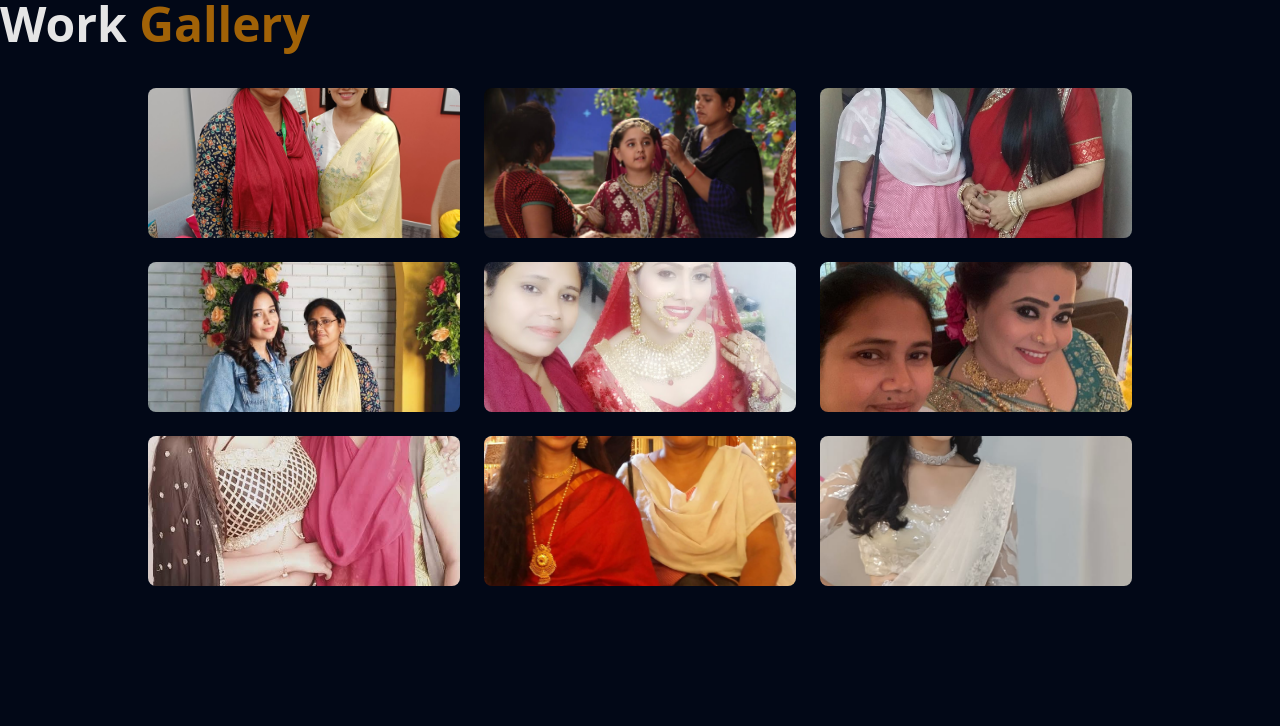
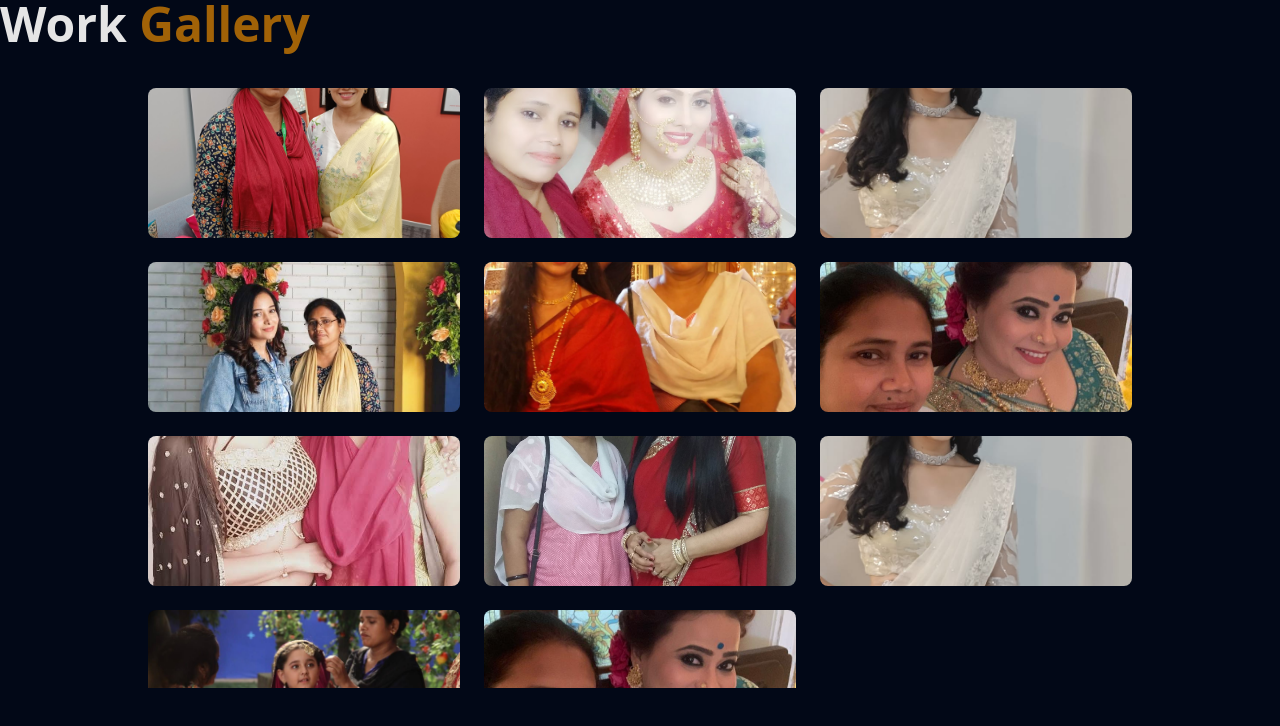
Before and after one commit to ZaidR07/HairStylist, a Next.js app: page /Work in a window 1280 px wide. Shown: the top 726 px of the page. Built offline with nearby package versions, Linux system fonts and the light colour scheme.

Commit message:
5 update

```diff
--- a/src/app/(Pages)/Work/page.tsx
+++ b/src/app/(Pages)/Work/page.tsx
@@ -22,6 +22,8 @@ const images = [
   "/Gallery7.jpeg",
   "/Gallery8.jfif",
   "/Gallery9.jfif",
+  "/Gallery8.jfif",
+  "/Gallery9.jfif",
 
 ];
 
```
